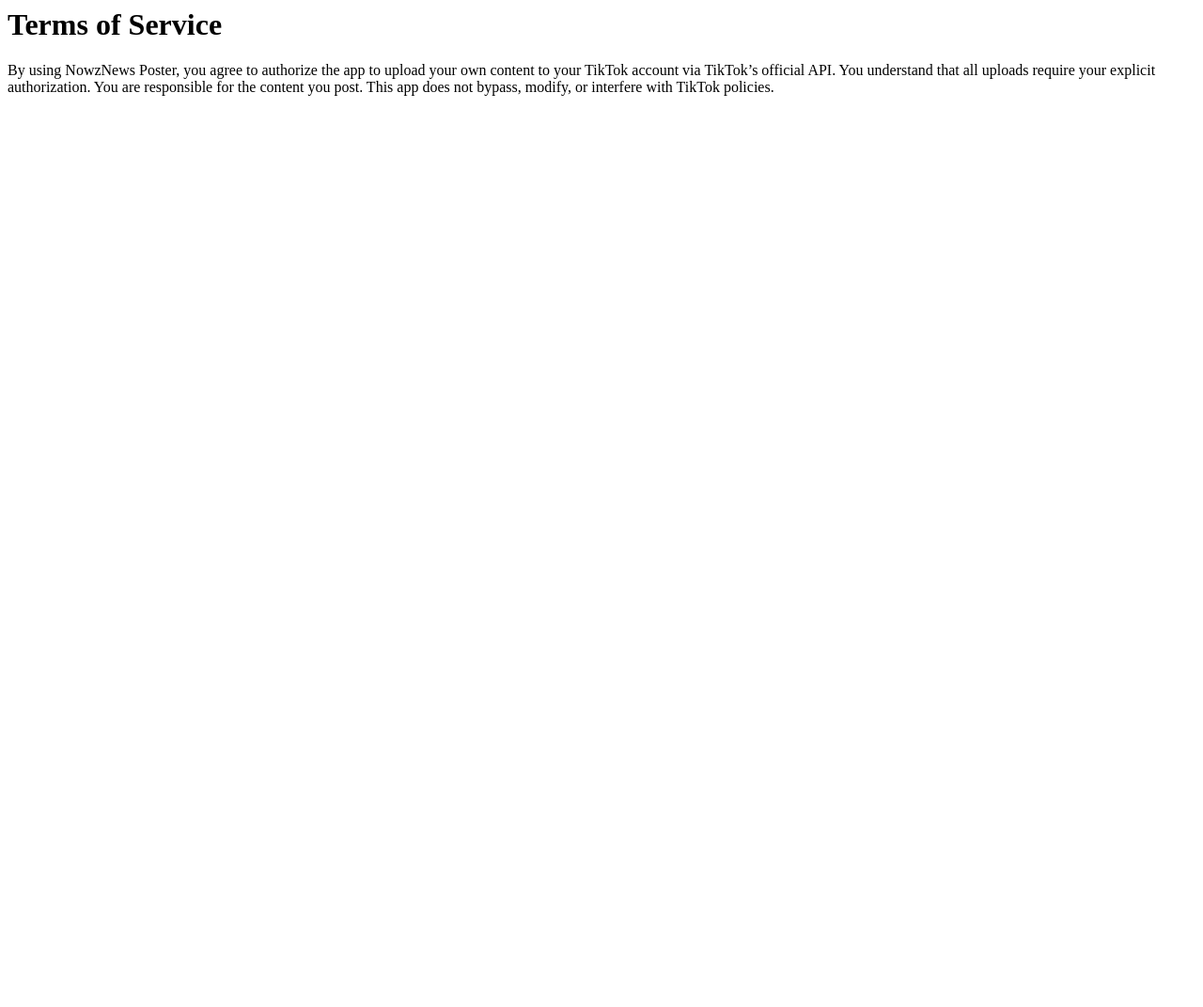
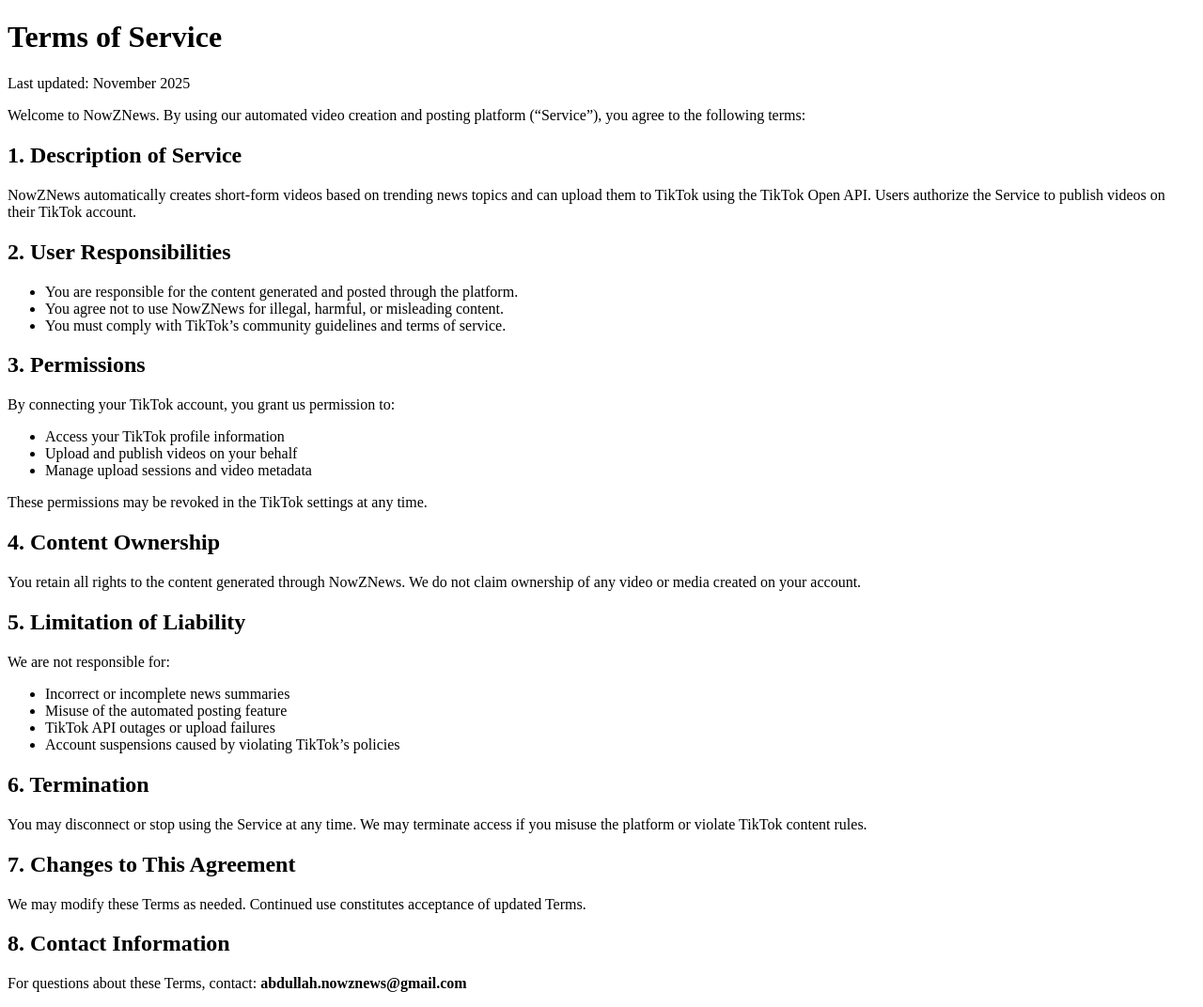
Before and after one commit to amt147/nowznews-legal, a plain HTML site: page terms.html in a window 1280 px wide. Shown: the whole page at 94% size. Before the commit the page ends 800 px from the top, so only its background shows below. Drawn offline with Linux system fonts and the light colour scheme.

Commit message:
Terms and Services.html

```diff
--- a/terms.html
+++ b/terms.html
@@ -1,2 +1,56 @@
+<!DOCTYPE html>
+<html lang="en">
+<head>
+<meta charset="UTF-8" />
+<title>Terms of Service – NowZNews</title>
+</head>
+<body>
 <h1>Terms of Service</h1>
-<p>By using NowzNews Poster, you agree to authorize the app to upload your own content to your TikTok account via TikTok’s official API. You understand that all uploads require your explicit authorization. You are responsible for the content you post. This app does not bypass, modify, or interfere with TikTok policies.</p>
+
+<p>Last updated: November 2025</p>
+
+<p>Welcome to NowZNews. By using our automated video creation and posting platform (“Service”), you agree to the following terms:</p>
+
+<h2>1. Description of Service</h2>
+<p>NowZNews automatically creates short-form videos based on trending news topics and can upload them to TikTok using the TikTok Open API. Users authorize the Service to publish videos on their TikTok account.</p>
+
+<h2>2. User Responsibilities</h2>
+<ul>
+  <li>You are responsible for the content generated and posted through the platform.</li>
+  <li>You agree not to use NowZNews for illegal, harmful, or misleading content.</li>
+  <li>You must comply with TikTok’s community guidelines and terms of service.</li>
+</ul>
+
+<h2>3. Permissions</h2>
+<p>By connecting your TikTok account, you grant us permission to:</p>
+<ul>
+  <li>Access your TikTok profile information</li>
+  <li>Upload and publish videos on your behalf</li>
+  <li>Manage upload sessions and video metadata</li>
+</ul>
+
+<p>These permissions may be revoked in the TikTok settings at any time.</p>
+
+<h2>4. Content Ownership</h2>
+<p>You retain all rights to the content generated through NowZNews. We do not claim ownership of any video or media created on your account.</p>
+
+<h2>5. Limitation of Liability</h2>
+<p>We are not responsible for:</p>
+<ul>
+  <li>Incorrect or incomplete news summaries</li>
+  <li>Misuse of the automated posting feature</li>
+  <li>TikTok API outages or upload failures</li>
+  <li>Account suspensions caused by violating TikTok’s policies</li>
+</ul>
+
+<h2>6. Termination</h2>
+<p>You may disconnect or stop using the Service at any time. We may terminate access if you misuse the platform or violate TikTok content rules.</p>
+
+<h2>7. Changes to This Agreement</h2>
+<p>We may modify these Terms as needed. Continued use constitutes acceptance of updated Terms.</p>
+
+<h2>8. Contact Information</h2>
+<p>For questions about these Terms, contact: <strong>abdullah.nowznews@gmail.com</strong></p>
+
+</body>
+</html>
```
